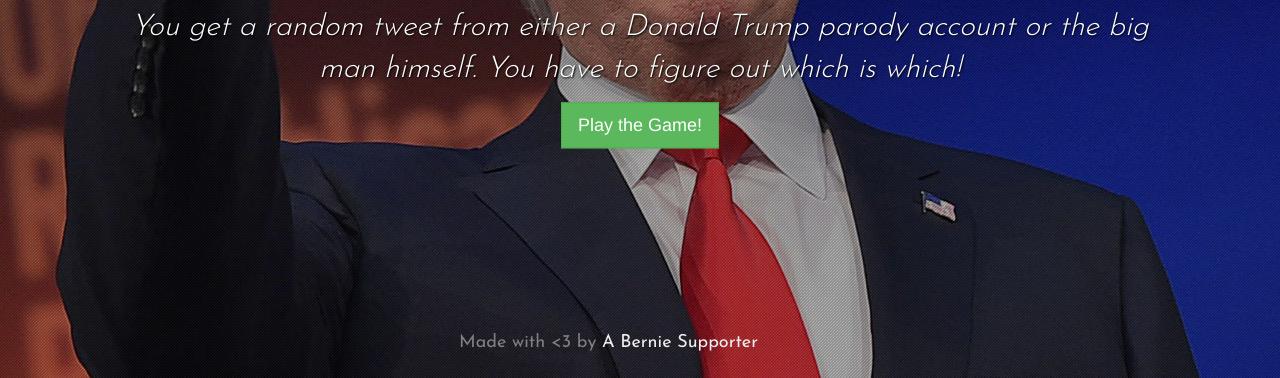
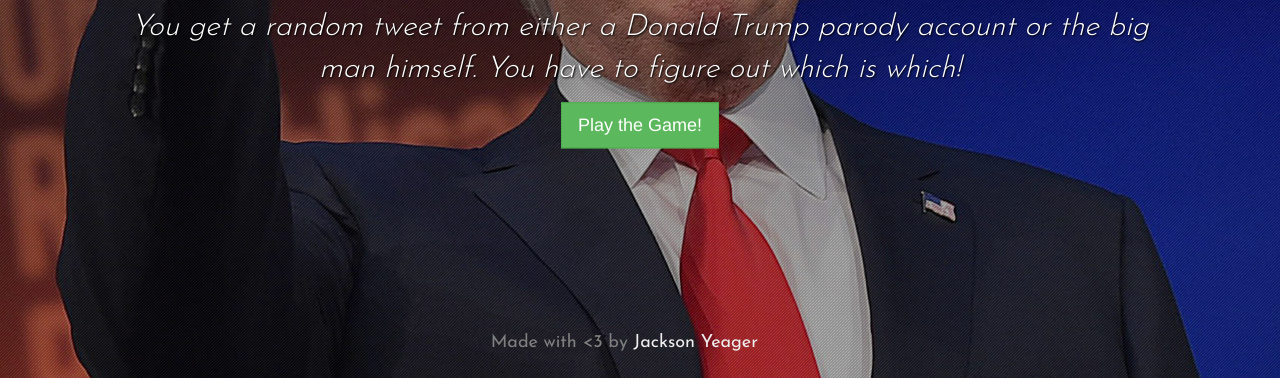
Before and after one commit to VolitionDevelopment/trump-or-false, a website: page index.html in a window 1280 px wide. Shown: the part 422-800 px from the top of the page. Drawn offline with nearby package versions, Linux system fonts and the light colour scheme; some packages are replaced by stand-ins of ours.

Commit message:
Update index.html

```diff
--- a/index.html
+++ b/index.html
@@ -36,7 +36,7 @@
 
     <div class="footer">
         <ul class="center">
-            <li>Made with &lt;3 by <a href="https://github.com/VolitionDevelopment">A Bernie Supporter</a></li>
+            <li>Made with &lt;3 by <a href="https://github.com/yeager-j">Jackson Yeager</a></li>
         </ul>
     </div>
 </div>
```
